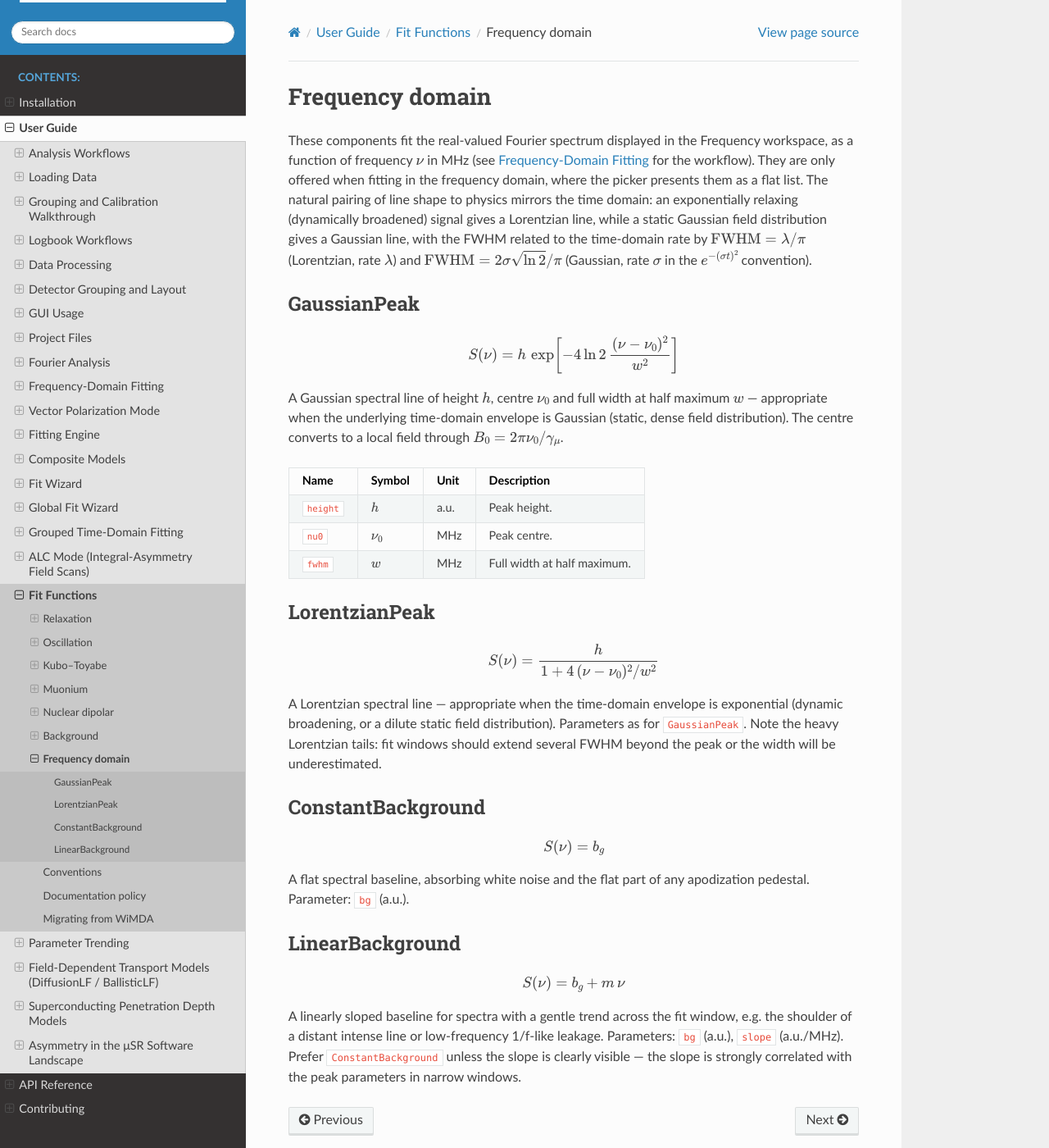
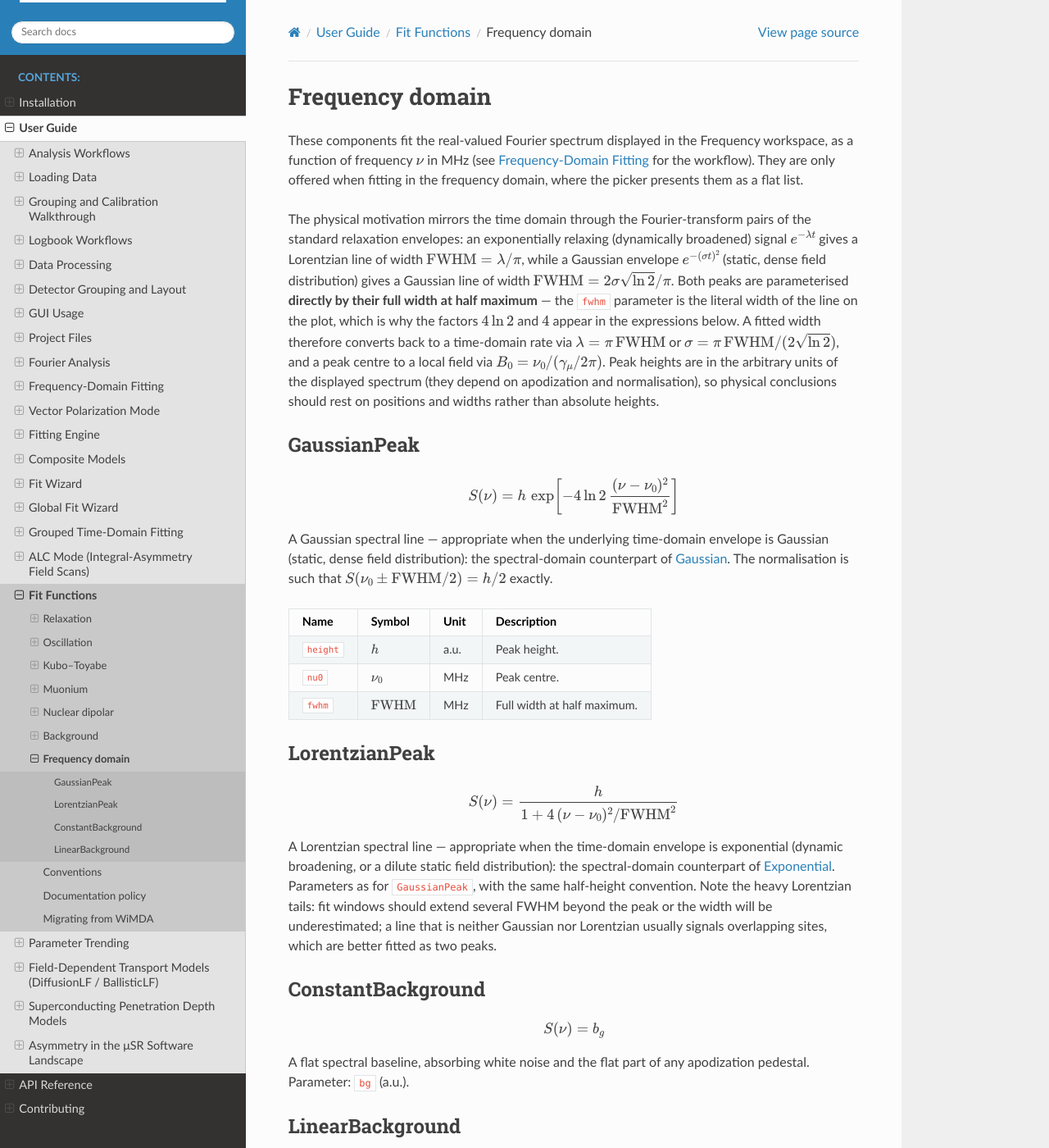
Before and after one commit to BenHuddart/asymmetry, a Sphinx documentation site: the page built from docs/user_guide/fit_functions/frequency_domain.rst, in a window 1280 px wide and 1400 px high. Shown: the whole window at 82% size. Built offline with Sphinx 7.4.7 and the Read the Docs theme 3.1.0, drawn with Linux system fonts in a browser that asks for light colours.

Commit message:
Physically motivate the frequency-domain fit functions and clarify FWHM
The four frequency-domain components had no applicability entries (the
component-info dialog showed the generic placeholder), and the peak
equations were written in terms of an undefined symbol w while the parameter
table showed FWHM.

- Peak equations now use FWHM explicitly: S(nu) = h exp[-4 ln2 (nu-nu0)^2 /
  FWHM^2] and S(nu) = h / [1 + 4 (nu-nu0)^2 / FWHM^2], making clear that the
  fitted parameter is the literal full width at half maximum (the 4 ln2 / 4
  factors exist precisely so that S(nu0 +/- FWHM/2) = h/2).
- New applicability text grounds each line shape in its time-domain Fourier
  pair: exponential e^(-lambda t) <-> Lorentzian with FWHM = lambda/pi;
  Gaussian e^(-(sigma t)^2) <-> Gaussian with FWHM = 2 sigma sqrt(ln2)/pi —
  with the inverse conversions for mapping fitted widths back to relaxation
  rates, the nu0 -> B0 conversion, and the caveat that heights are in
  display units (apodization/normalisation dependent). Backgrounds get
  physical origins (noise floor / apodization pedestal; sloping shoulder of
  an out-of-window line) and a correlation warning for the linear form.
- The user-guide frequency_domain page is aligned with the same FWHM
  notation and conversions, and cross-links each peak to its time-domain
  counterpart.
- New regression test: every registered component must have explicit
  applicability text — no component can silently fall back to the generic
  placeholder again.

Co-Authored-By: Claude Fable 5 <noreply@anthropic.com>

```diff
--- a/docs/user_guide/fit_functions/frequency_domain.rst
+++ b/docs/user_guide/fit_functions/frequency_domain.rst
@@ -7,13 +7,24 @@ These components fit the real-valued Fourier spectrum displayed in the
 Frequency workspace, as a function of frequency :math:`\nu` in MHz (see
 :doc:`../frequency_domain_fitting` for the workflow). They are only offered
 when fitting in the frequency domain, where the picker presents them as a
-flat list. The natural pairing of line shape to physics mirrors the time
-domain: an exponentially relaxing (dynamically broadened) signal gives a
-Lorentzian line, while a static Gaussian field distribution gives a Gaussian
-line, with the FWHM related to the time-domain rate by
-:math:`\mathrm{FWHM} = \lambda/\pi` (Lorentzian, rate :math:`\lambda`) and
-:math:`\mathrm{FWHM} = 2\sigma\sqrt{\ln 2}/\pi` (Gaussian, rate
-:math:`\sigma` in the :math:`e^{-(\sigma t)^2}` convention).
+flat list.
+
+The physical motivation mirrors the time domain through the Fourier-transform
+pairs of the standard relaxation envelopes: an exponentially relaxing
+(dynamically broadened) signal :math:`e^{-\lambda t}` gives a Lorentzian line
+of width :math:`\mathrm{FWHM} = \lambda/\pi`, while a Gaussian envelope
+:math:`e^{-(\sigma t)^2}` (static, dense field distribution) gives a Gaussian
+line of width :math:`\mathrm{FWHM} = 2\sigma\sqrt{\ln 2}/\pi`. Both peaks are
+parameterised **directly by their full width at half maximum** — the
+``fwhm`` parameter is the literal width of the line on the plot, which is why
+the factors :math:`4\ln 2` and :math:`4` appear in the expressions below. A
+fitted width therefore converts back to a time-domain rate via
+:math:`\lambda = \pi\,\mathrm{FWHM}` or
+:math:`\sigma = \pi\,\mathrm{FWHM}/(2\sqrt{\ln 2})`, and a peak centre to a
+local field via :math:`B_0 = \nu_0/(\gamma_\mu/2\pi)`. Peak heights are in
+the arbitrary units of the displayed spectrum (they depend on apodization and
+normalisation), so physical conclusions should rest on positions and widths
+rather than absolute heights.
 
 .. _fit-gaussian-peak:
 
@@ -22,20 +33,21 @@ GaussianPeak
 
 .. math::
 
-   S(\nu) = h\,\exp\!\left[-4\ln 2\,\frac{(\nu-\nu_0)^2}{w^2}\right]
+   S(\nu) = h\,\exp\!\left[-4\ln 2\,
+   \frac{(\nu-\nu_0)^2}{\mathrm{FWHM}^2}\right]
 
-A Gaussian spectral line of height :math:`h`, centre :math:`\nu_0` and full
-width at half maximum :math:`w` — appropriate when the underlying time-domain
-envelope is Gaussian (static, dense field distribution). The centre converts
-to a local field through :math:`B_0 = 2\pi\nu_0/\gamma_\mu`.
+A Gaussian spectral line — appropriate when the underlying time-domain
+envelope is Gaussian (static, dense field distribution): the spectral-domain
+counterpart of :ref:`fit-gaussian`. The normalisation is such that
+:math:`S(\nu_0 \pm \mathrm{FWHM}/2) = h/2` exactly.
 
-==========  ==============  =====  ============================================
-Name        Symbol          Unit   Description
-==========  ==============  =====  ============================================
-``height``  :math:`h`       a.u.   Peak height.
-``nu0``     :math:`\nu_0`   MHz    Peak centre.
-``fwhm``    :math:`w`       MHz    Full width at half maximum.
-==========  ==============  =====  ============================================
+==========  ======================  =====  ====================================
+Name        Symbol                  Unit   Description
+==========  ======================  =====  ====================================
+``height``  :math:`h`               a.u.   Peak height.
+``nu0``     :math:`\nu_0`           MHz    Peak centre.
+``fwhm``    :math:`\mathrm{FWHM}`   MHz    Full width at half maximum.
+==========  ======================  =====  ====================================
 
 .. _fit-lorentzian-peak:
 
@@ -44,13 +56,16 @@ LorentzianPeak
 
 .. math::
 
-   S(\nu) = \frac{h}{1 + 4\,(\nu-\nu_0)^2/w^2}
+   S(\nu) = \frac{h}{1 + 4\,(\nu-\nu_0)^2/\mathrm{FWHM}^2}
 
 A Lorentzian spectral line — appropriate when the time-domain envelope is
-exponential (dynamic broadening, or a dilute static field distribution).
-Parameters as for ``GaussianPeak``. Note the heavy Lorentzian tails: fit
-windows should extend several FWHM beyond the peak or the width will be
-underestimated.
+exponential (dynamic broadening, or a dilute static field distribution): the
+spectral-domain counterpart of :ref:`fit-exponential`. Parameters as for
+``GaussianPeak``, with the same half-height convention. Note the heavy
+Lorentzian tails: fit windows should extend several FWHM beyond the peak or
+the width will be underestimated; a line that is neither Gaussian nor
+Lorentzian usually signals overlapping sites, which are better fitted as two
+peaks.
 
 .. _fit-constant-background:
 
```
Also changed, not shown: 3 other files.
